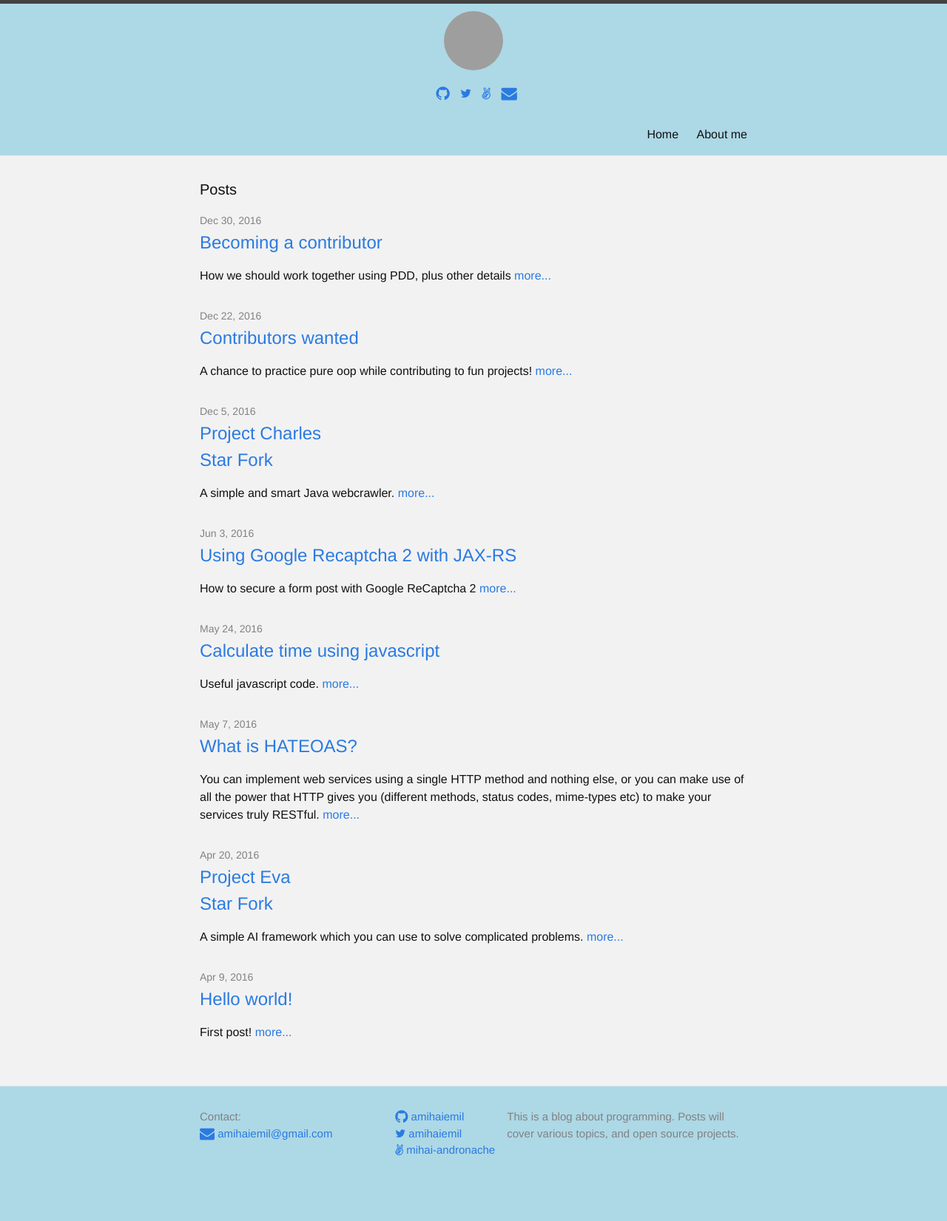
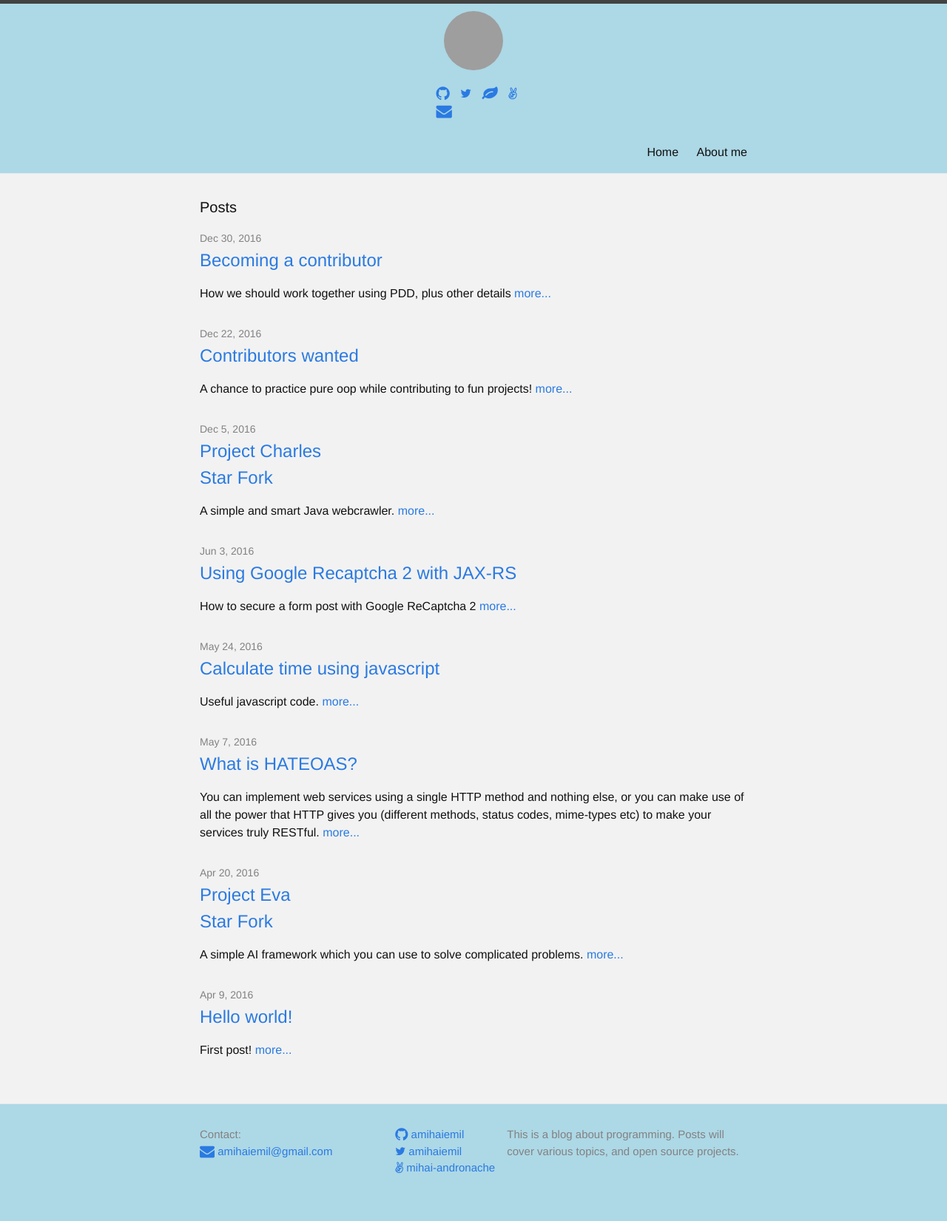
Before and after one commit to amihaiemil/amihaiemil.github.io, a Jekyll site: the page built from index.html, in a window 1280 px wide. Shown: the whole page at 74% size. Built offline with Jekyll 4.4.1, drawn with Linux system fonts in a browser that asks for light colours; comment, search, counter and statistics services are not loaded; before the commit the page ends 1627 px from its top, so only the background shows below that; grey boxes are pictures that could not be loaded.

Commit message:
Update header.html

```diff
--- a/_includes/header.html
+++ b/_includes/header.html
@@ -12,6 +12,11 @@
         <li>
           <a target="_blank" title="Follow me on Twitter" href="https://www.twitter.com/amihaiemil">
             <i class="fa fa-twitter" aria-hidden="true"></i>
+          </a>
+        </li>
+        <li>
+          <a target="_blank" title="Baeldung author profile" href="http://www.baeldung.com/author/mihaiandronache/">
+            <i class="fa fa-leaf fa-lg" aria-hidden="true"></i>
           </a>
         </li>
         <li>
```
